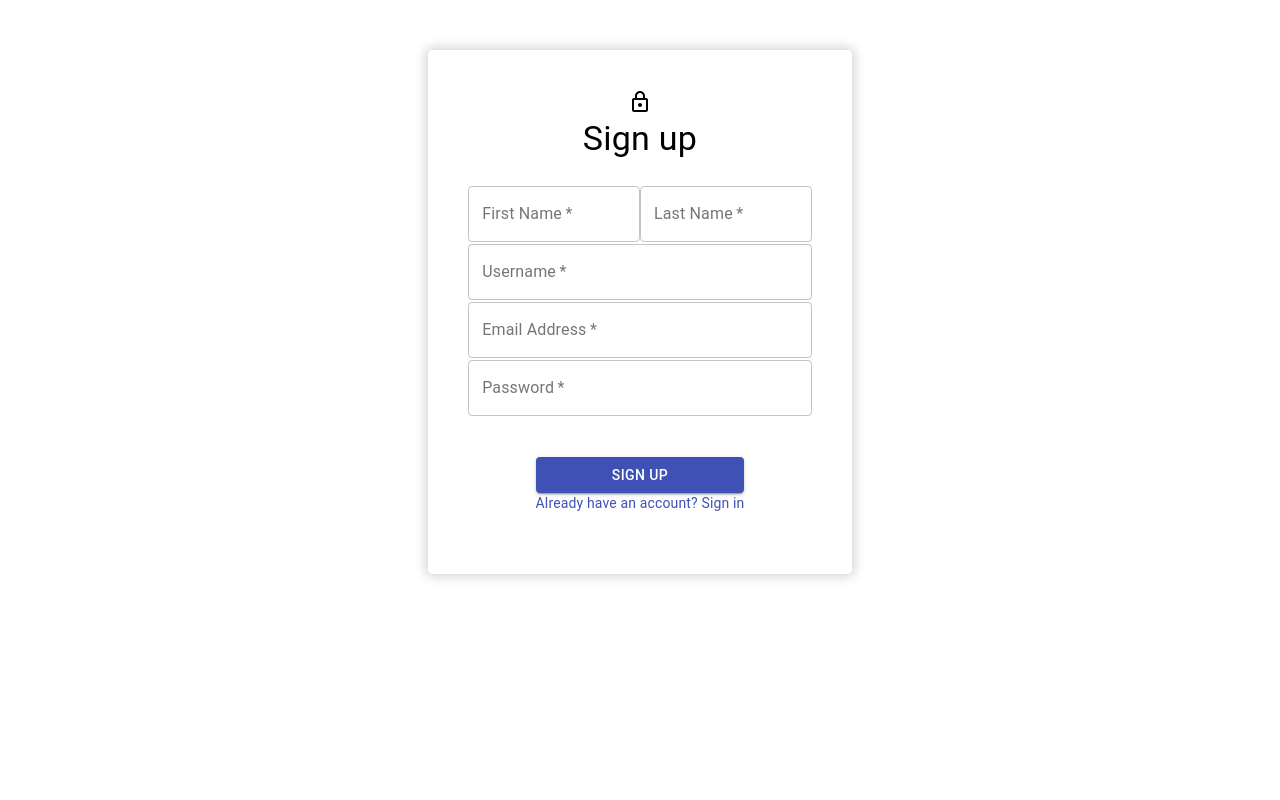
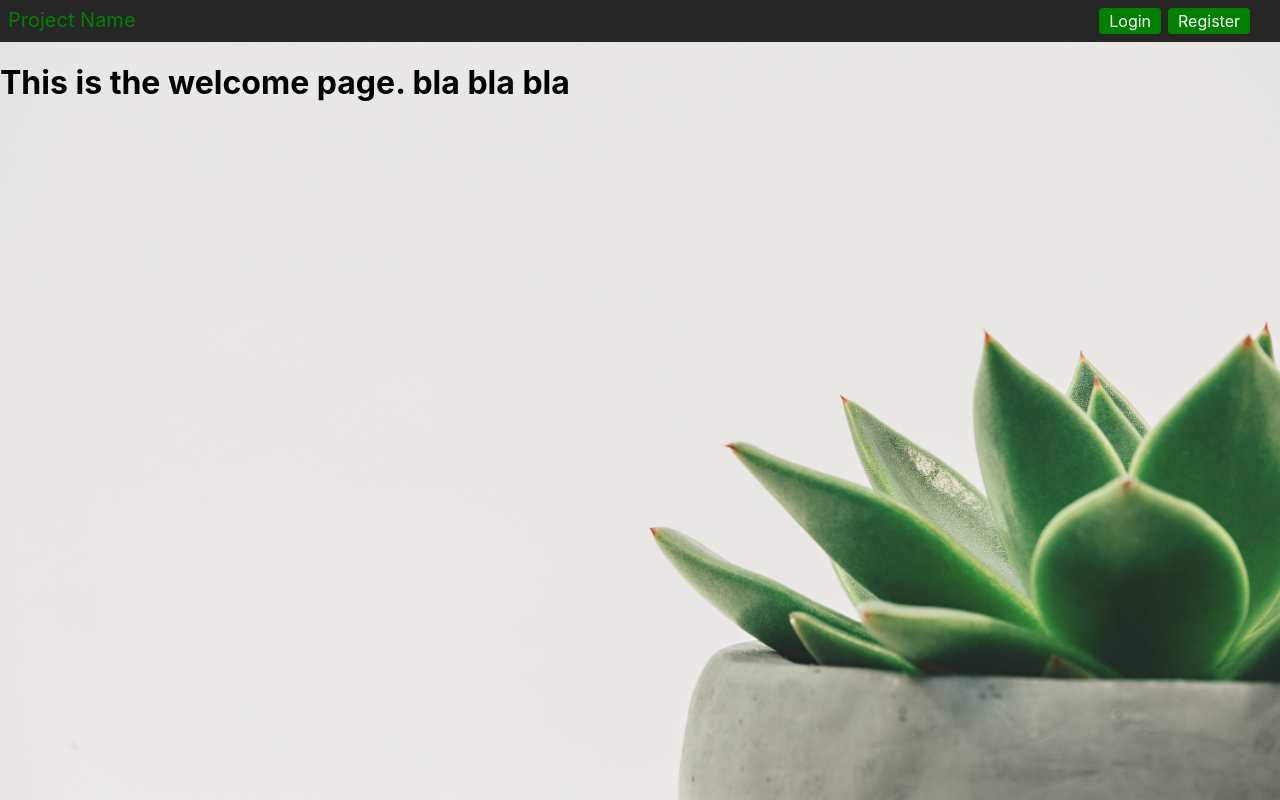
Before and after one commit to KtlnDev/SeedLab, a React (Create React App) app in the folder frontend-app/: page / in a window 1280 px wide. Built offline with nearby package versions, Linux system fonts and the light colour scheme.

Commit message:
Create routing for main page

```diff
--- a/frontend-app/package.json
+++ b/frontend-app/package.json
@@ -14,6 +14,7 @@
     "@types/react-dom": "^17.0.3",
     "react": "^17.0.2",
     "react-dom": "^17.0.2",
+    "react-router-dom": "^5.2.0",
     "react-scripts": "4.0.3",
     "typescript": "^4.2.3",
     "web-vitals": "^1.1.1"
@@ -43,6 +44,7 @@
     ]
   },
   "devDependencies": {
+    "@types/react-router-dom": "^5.1.7",
     "node-sass": "^5.0.0"
   }
 }
--- a/frontend-app/src/App.css
+++ b/frontend-app/src/App.css
@@ -1,41 +1,7 @@
 .App {
-  text-align: center;
+  width: 100%;
+  height: 100vh;
   display: flex;
   flex-direction: column;
   align-items: center;
 }
-
-.App-logo {
-  height: 40vmin;
-  pointer-events: none;
-}
-
-@media (prefers-reduced-motion: no-preference) {
-  .App-logo {
-    animation: App-logo-spin infinite 20s linear;
-  }
-}
-
-.App-header {
-  background-color: #282c34;
-  min-height: 100vh;
-  display: flex;
-  flex-direction: column;
-  align-items: center;
-  justify-content: center;
-  font-size: calc(10px + 2vmin);
-  color: white;
-}
-
-.App-link {
-  color: #61dafb;
-}
-
-@keyframes App-logo-spin {
-  from {
-    transform: rotate(0deg);
-  }
-  to {
-    transform: rotate(360deg);
-  }
-}
--- a/frontend-app/src/App.tsx
+++ b/frontend-app/src/App.tsx
@@ -1,12 +1,28 @@
 import React from 'react';
 import './App.css';
+import {
+  BrowserRouter as Router,
+  Switch,
+  Route
+} from "react-router-dom";
+
+import Navigation from './components/nav-bar/navbar.component'
+import WelcomeComponent from './components/welcome/welcome.component'
+import LoginComponent from './components/login/login.component'
 import RegisterComponent from './components/register/register.component'
 
 function App() {
   return (
-    <div className="App">
-      <RegisterComponent/>
-    </div>
+    <Router>
+      <div className="App">
+        <Navigation />
+        <Switch>
+          <Route path="/" exact component={WelcomeComponent}/>
+          <Route path="/login" component={LoginComponent}/>
+          <Route path="/register" component={RegisterComponent}/>
+        </Switch>
+      </div>
+    </Router>
   );
 }
 
```
Also changed, not shown: 1 other file (tests, documents, lock files or other folders).
